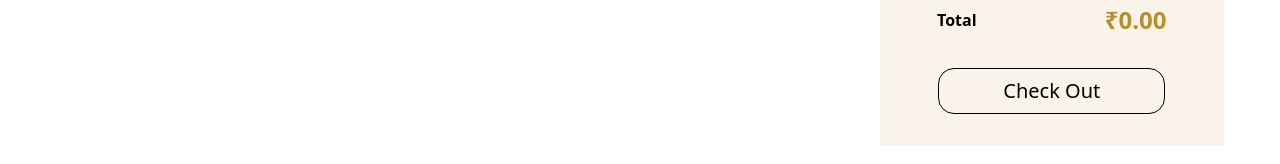
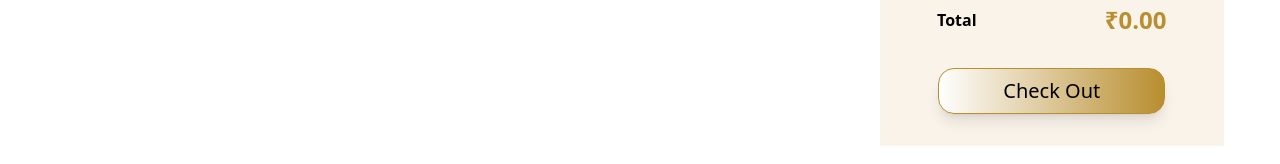
Before and after one commit to shaleenchowdhary/marmeto-assignment, a React (Vite) app: page / in a window 1280 px wide. Shown: the part 564-728 px from the top of the page. Built offline with nearby package versions, Linux system fonts and the light colour scheme; no server answers.

Commit message:
updated cart button styles

```diff
--- a/src/components/Cart.jsx
+++ b/src/components/Cart.jsx
@@ -12,7 +12,10 @@ const Cart = ({ totalPrice }) => {
           <p className="text-[#b88e2f] lg:text-2xl text-xl">{totalPrice}</p>
         </div>
       </div>
-      <button className="border-[1px] cursor-pointer border-black px-10 lg:px-16 py-2 rounded-2xl text-xl">
+      {/* <button className="border-[1px] cursor-pointer border-black px-10 lg:px-16 py-2 rounded-2xl text-xl">
+        Check Out
+      </button> */}
+      <button className="border-[1px] cursor-pointer border-[#b88e2f] px-10 lg:px-16 py-2 rounded-2xl text-xl bg-gradient-to-r from-[white] to-[#b88e2f] active:scale-95 active:transform active:translate-y-1 transition-all duration-200 ease-in-out shadow-lg">
         Check Out
       </button>
     </div>
--- a/src/components/Details.jsx
+++ b/src/components/Details.jsx
@@ -75,12 +75,12 @@ const Details = ({ products, updateTotalPrice, currencyFormat }) => {
 
                 <td className="tbody-data">
                   <input
-                    type="number"
+                    // type="number"
                     value={product.quantity}
                     onChange={(e) =>
                       handleQuantityChange(product.key, Number(e.target.value))
                     }
-                    className="px-3 py-1 w-16 border-2 rounded-md border-gray-400"
+                    className="px-3 py-1 w-12 border-2 rounded-md border-gray-400"
                   />
                 </td>
 
```
